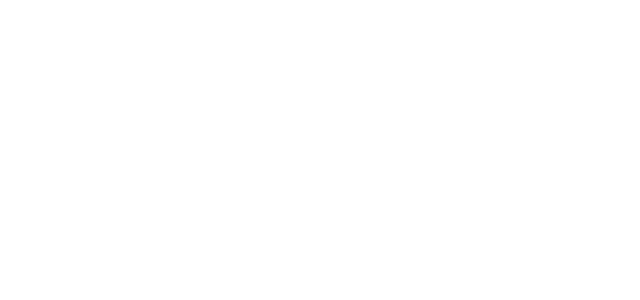
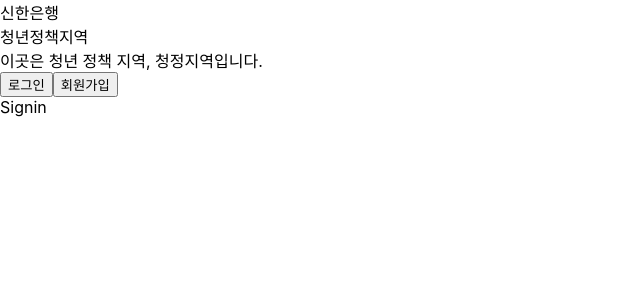
Before and after one commit to Endura0535/youth-policy-zone, a React (Create React App) app in the folder Frontend/: page /auth in a window 1280 px wide. Before the commit this address had no page. Shown: the top 300 px of the page, without its empty margins (0-640 px from the left). Built offline with nearby package versions, Linux system fonts and the light colour scheme.

Commit message:
feat: auth페이지 추가

```diff
--- a/Frontend/src/App.js
+++ b/Frontend/src/App.js
@@ -3,6 +3,7 @@ import { BrowserRouter, Route, Routes } from 'react-router-dom'
 import WelcomePage from './pages/WelcomePage'
 import HomePage from './pages/HomePage'
 import ProfilePage from './pages/ProfilePage'
+import AuthPage from './pages/AuthPage'
 
 function App() {
   return (
@@ -10,6 +11,7 @@ function App() {
       <div className="App">
         <Routes>
           <Route path="/" element={<WelcomePage />} />
+          <Route path="/auth" element={<AuthPage />} />
           <Route path="/home" element={<HomePage />} />
           <Route path="/profile" element={<ProfilePage />} />
         </Routes>
--- /dev/null
+++ b/Frontend/src/pages/AuthPage.js
@@ -0,0 +1,25 @@
+import React, { useState } from 'react'
+import Signin from './component/Signin';
+import Signup from './component/Signup';
+
+function AuthPage() {
+
+  const [tab, setTabs] = useState(0);
+
+
+  return (
+    <div>
+      <div>신한은행</div>
+      <div>청년정책지역</div>
+      <div>이곳은 청년 정책 지역, 청정지역입니다.</div>
+      <div>
+        <button onClick={() => setTabs(0)}>로그인</button>
+        <button onClick={() => setTabs(1)}>회원가입</button>
+      </div>
+      {tab === 0 && <Signin />}
+      {tab === 1 && <Signup />}
+    </div>
+  )
+}
+
+export default AuthPage
--- a/Frontend/src/pages/WelcomePage.js
+++ b/Frontend/src/pages/WelcomePage.js
@@ -4,7 +4,7 @@ import { Link } from 'react-router-dom'
 function WelcomePage() {
   return (
     <div>
-      <Link to={`/home`}>Home</Link>
+      <Link to={`/auth`}>시작하기</Link>
       <div>WelcomePage</div>
     </div>
   )
--- /dev/null
+++ b/Frontend/src/pages/component/Signin.js
@@ -0,0 +1,9 @@
+import React from 'react'
+
+function Signin() {
+  return (
+    <div>Signin</div>
+  )
+}
+
+export default Signin
--- /dev/null
+++ b/Frontend/src/pages/component/Signup.js
@@ -0,0 +1,9 @@
+import React from 'react'
+
+function Signup() {
+  return (
+    <div>Signup</div>
+  )
+}
+
+export default Signup
```
